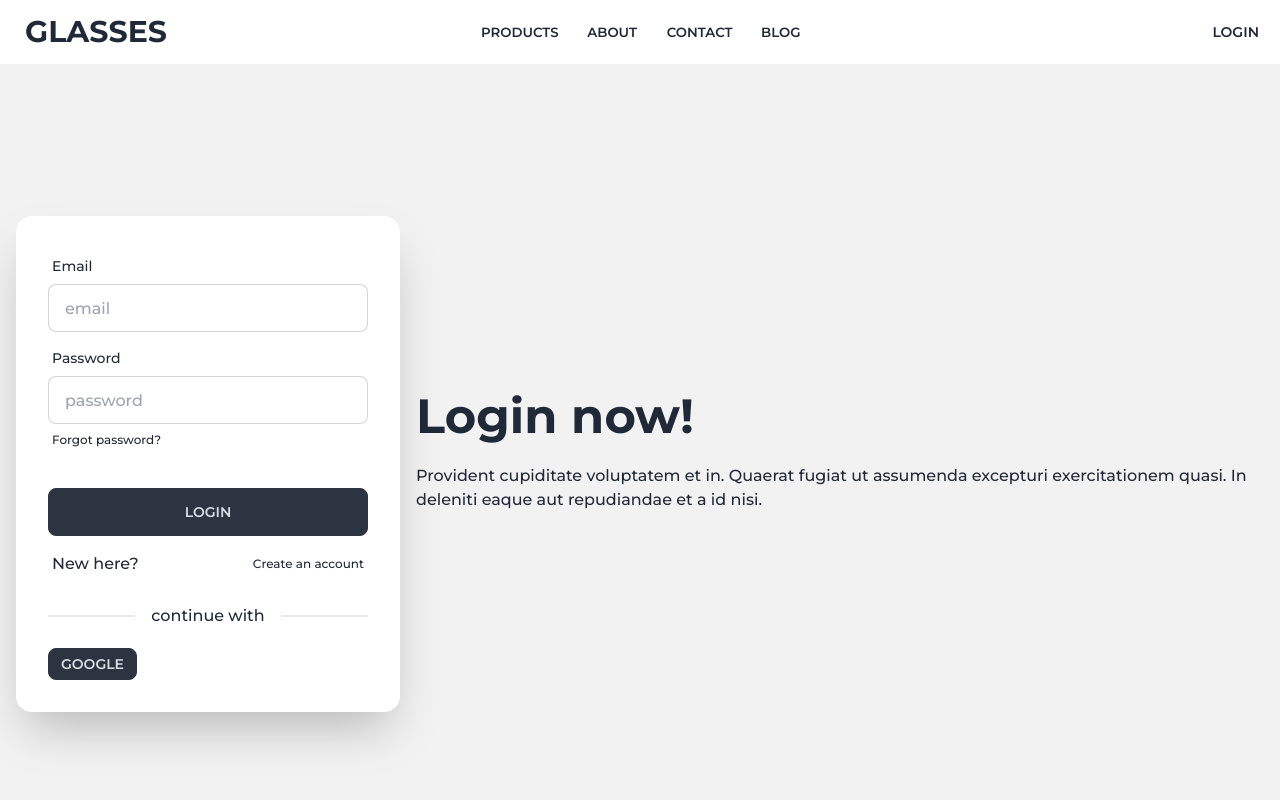
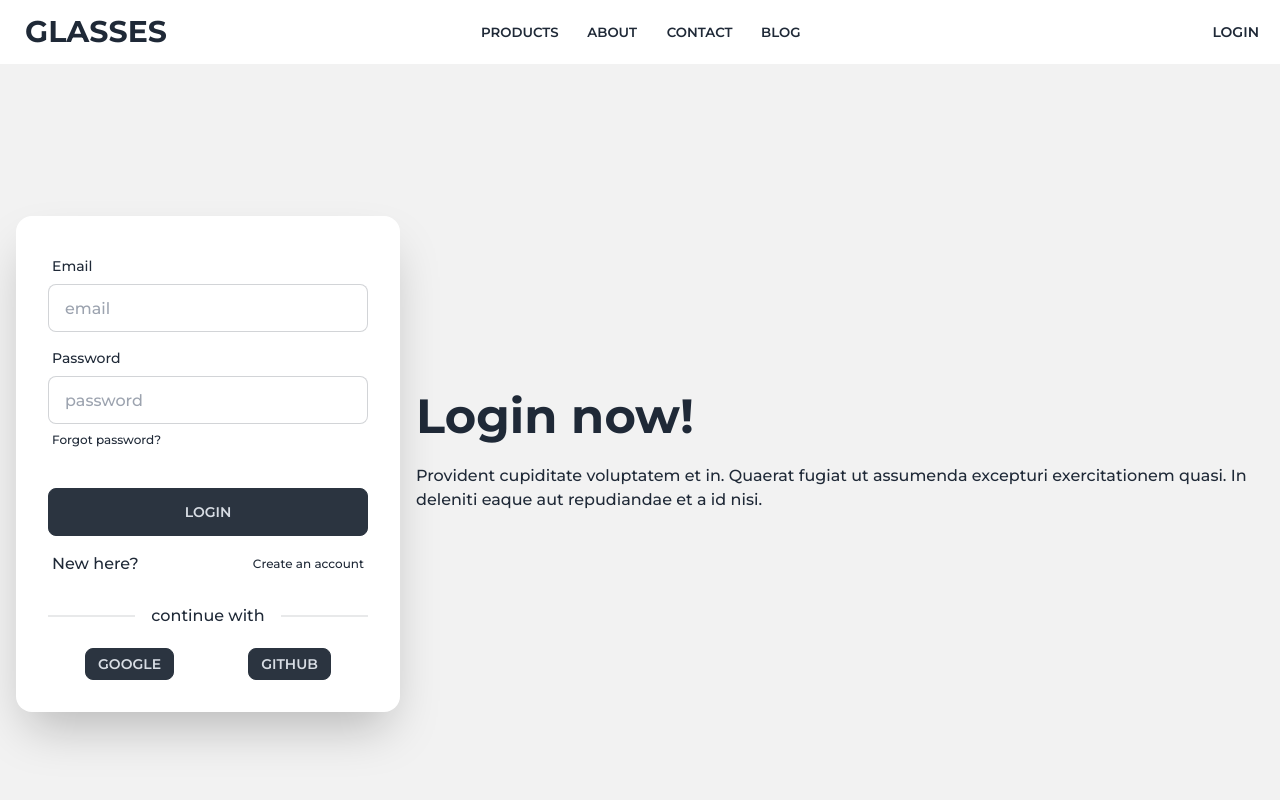
Before and after one commit to MahmudulMahi/react-glasses, a React (Vite) app: page /login in a window 1280 px wide. Shown: the top 800 px of the page. Built offline with nearby package versions, Linux system fonts and the light colour scheme; no server answers.

Commit message:
github login

```diff
--- a/src/Pages/Login/SocialLogin.jsx
+++ b/src/Pages/Login/SocialLogin.jsx
@@ -3,7 +3,7 @@ import { AuthContext } from "../../Provider/AuthProvider";
 
 const SocialLogin = () => {
 
-    const {googleLogin}=useContext(AuthContext)
+    const {user,googleLogin, githubLogin}=useContext(AuthContext)
 
     const handleSocialLogin=(media)=>{
         media()
@@ -13,10 +13,13 @@ const SocialLogin = () => {
     return (
         <>
             <div className="divider">continue with</div>
-            <div className="">
+            <div className="flex justify-around">
                 <button
                 onClick={()=>handleSocialLogin(googleLogin)}
                 className="btn btn-neutral btn-sm">Google</button>
+                <button
+                onClick={()=>handleSocialLogin( githubLogin)}
+                className="btn btn-neutral btn-sm">Github</button>
             </div>
         </>
     );
--- a/src/PrivateRoute/PrivateRoute.jsx
+++ b/src/PrivateRoute/PrivateRoute.jsx
@@ -5,7 +5,11 @@ import { Navigate } from 'react-router-dom';
 const PrivateRoute = ({children}) => {
 
 
-  const {user}=useAuth()
+  const {user,loading}=useAuth()
+  console.log(loading)
+
+  if(loading) return <h1 className='text-5xl'>Loading</h1>
+
   if (!user){
     return <Navigate to='/login'></Navigate>
   }
--- a/src/Provider/AuthProvider.jsx
+++ b/src/Provider/AuthProvider.jsx
@@ -1,26 +1,36 @@
 import React, { createContext, useEffect, useState } from 'react';
-import { GoogleAuthProvider, createUserWithEmailAndPassword, onAuthStateChanged, signInWithEmailAndPassword, signInWithPopup, signOut } from "firebase/auth";
+import { GithubAuthProvider, GoogleAuthProvider, createUserWithEmailAndPassword, onAuthStateChanged, signInWithEmailAndPassword, signInWithPopup, signOut } from "firebase/auth";
 import { auth } from '../Config/firebaseConfig';
 
 export const AuthContext =createContext(null)
 const googleProvider = new GoogleAuthProvider();
+const githubProvider = new GithubAuthProvider();
 
 const AuthProvider = ({children}) => {
 
   const [user,setUser]=useState({})
 
+  const [loading,setLoading]=useState(true)
+
   // login
 
   const googleLogin=()=>{
+    setLoading(true)
    return signInWithPopup(auth, googleProvider)
+  }
+  const githubLogin=()=>{
+    setLoading(true)
+   return signInWithPopup(auth, githubProvider)
   }
 
   // sing up
   const createUser=( email, password)=>{
+    setLoading(true)
     return createUserWithEmailAndPassword(auth, email, password)
   }
 
   const signin=(email,password)=>{
+    setLoading(true)
     return signInWithEmailAndPassword(auth, email, password)
   }
 
@@ -34,6 +44,7 @@ const AuthProvider = ({children}) => {
   useEffect(()=>{
     onAuthStateChanged(auth, (user) => {
     setUser(user)
+    setLoading(false)
     });
   },[])
 
@@ -44,7 +55,9 @@ const AuthProvider = ({children}) => {
     createUser,
     signin,
     logOut,
-    user
+    user,
+    loading,
+    githubLogin
 
   }
 
```
